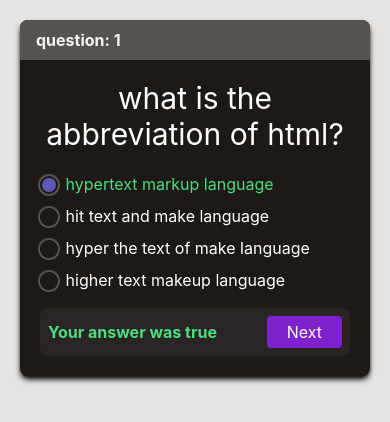
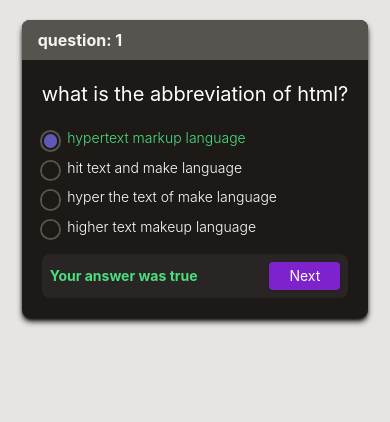
Before and after one commit to AshkanAhmady/Quiz---react.tailwind.typescript, a React (Create React App) app: page /questions/1 in a window 390 px wide. Both pictures are taken after a click on the radio button "hypertext markup language". Shown: the top 422 px of the page. Built offline with nearby package versions, Linux system fonts and the light colour scheme.

Commit message:
responsive ui

```diff
--- a/src/Components/Questions.js
+++ b/src/Components/Questions.js
@@ -44,7 +44,7 @@ const Questions = ({ total, setTotal }) => {
         question: {id}
       </header>
       <article className="p-5">
-        <h1 className="text-3xl mb-5">{question.title}</h1>
+        <h1 className="text-xl text-left md:text-3xl mb-5">{question.title}</h1>
         <ul
           className={`flex relative flex-col items-start gap-y-2
           ${isClicked ? "after:w-full after:h-full after:absolute" : ""}`}
@@ -63,7 +63,7 @@ const Questions = ({ total, setTotal }) => {
                 />
                 <label
                   htmlFor={item.text}
-                  className={`mr-1 cursor-pointer hover:text-stone-400 ${
+                  className={`text-sm font-light md:text-base cursor-pointer hover:text-stone-400 ${
                     isClicked && item.text == question.trueAnswer
                       ? "text-green-400"
                       : ""
@@ -81,7 +81,7 @@ const Questions = ({ total, setTotal }) => {
           }`}
         >
           <span
-            className={`font-bold ${
+            className={`font-bold text-sm md:text-base ${
               isTrue ? "text-green-400" : "text-red-400"
             }`}
           >
@@ -92,7 +92,7 @@ const Questions = ({ total, setTotal }) => {
               : ""}
           </span>
           <button
-            className="bg-purple-700 text-white py-1 px-5 rounded shadow"
+            className="bg-purple-700 text-sm md:text-base text-white py-1 px-5 rounded shadow"
             onClick={nextQuestionHandler}
           >
             Next
```
